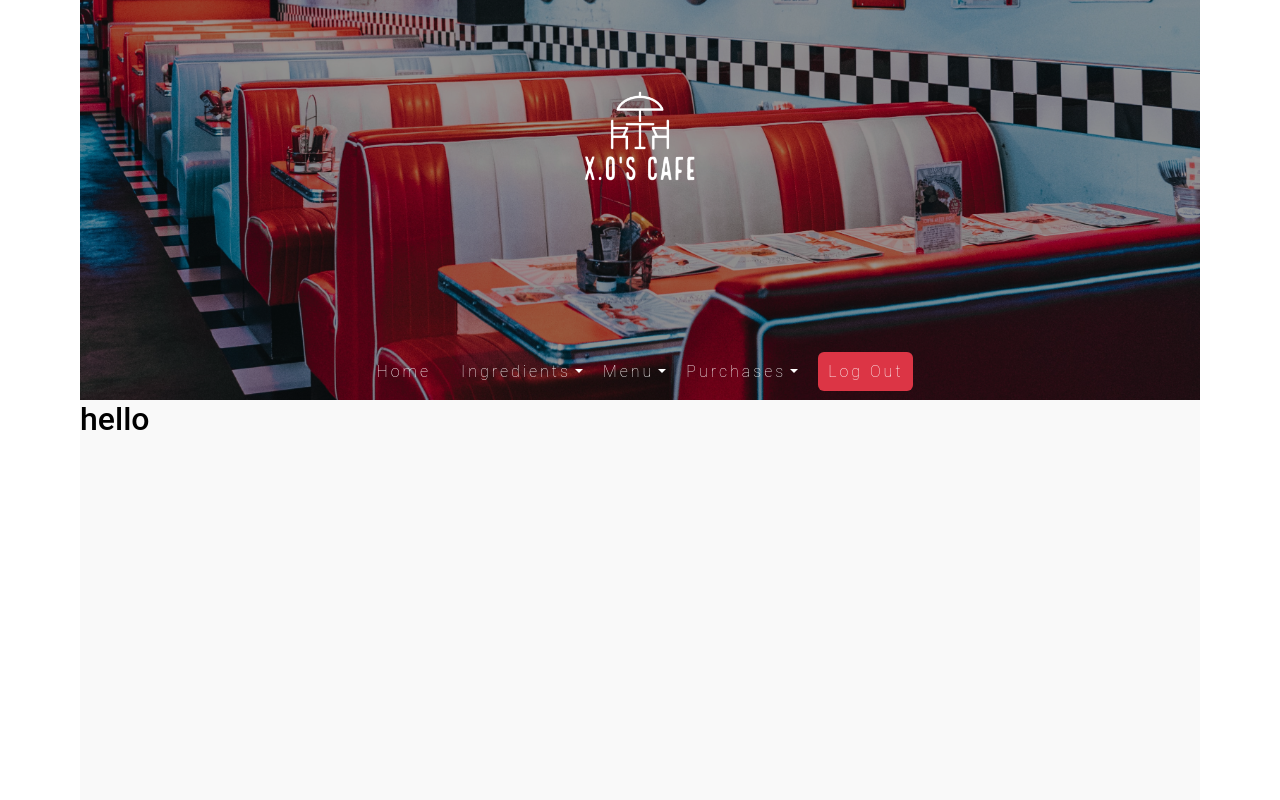
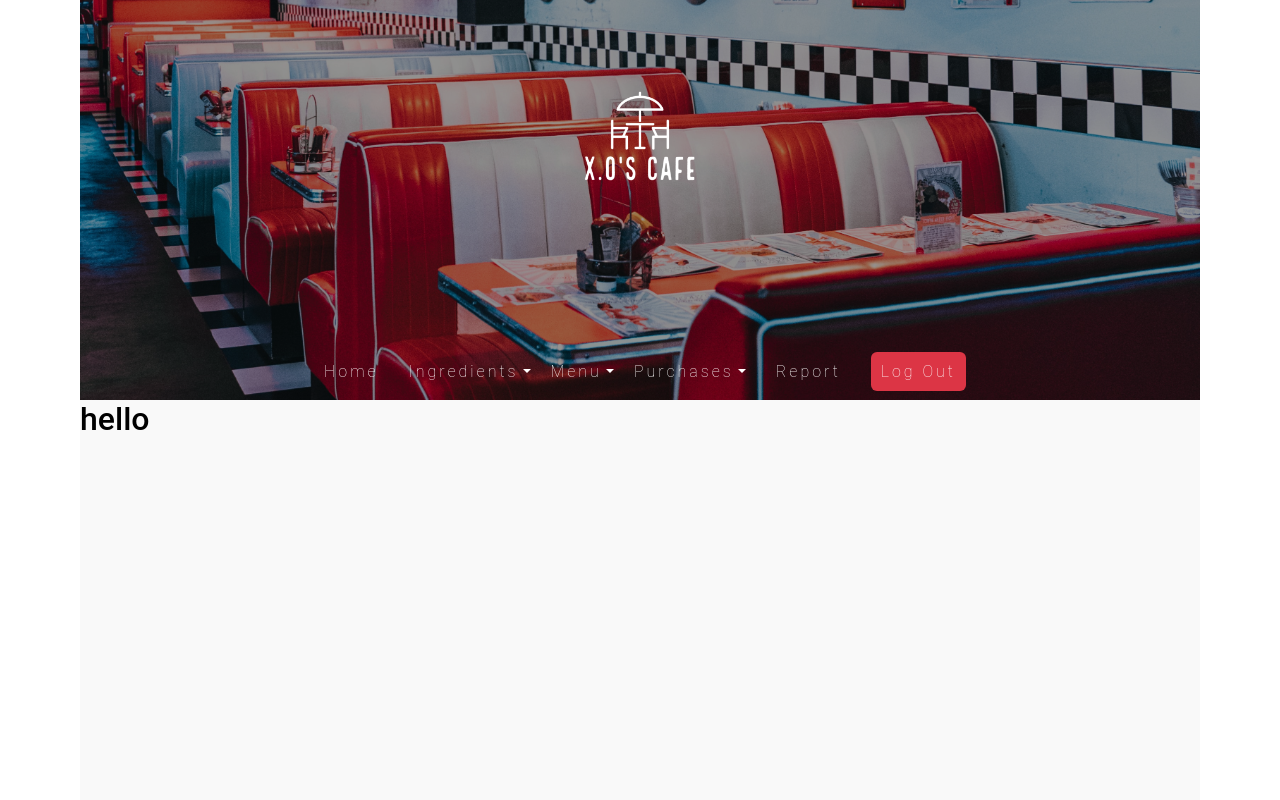
Before and after one commit to borteyhumphrey/restaurantInventoryApp, a Django app: page / in a window 1280 px wide. Run offline with Django 4.2, Linux system fonts and the light colour scheme; the visitor is signed in with stand-in values (Sample User, id 1).

Commit message:
Add report url to nav

```diff
--- a/inventory/templates/base.html
+++ b/inventory/templates/base.html
@@ -44,6 +44,7 @@
                   <li><a href="{% url 'purchaselist' %}" class="dropdown-item">View purchases</a></li>
                 </ul>
               </li>
+              <li><a href="{% url 'report' %}">Report</a></li>
               <li><a href="{% url 'logout'%}" class="log-out bg-danger rounded">Log Out</a></li>
             </ul>
           </nav>
```
